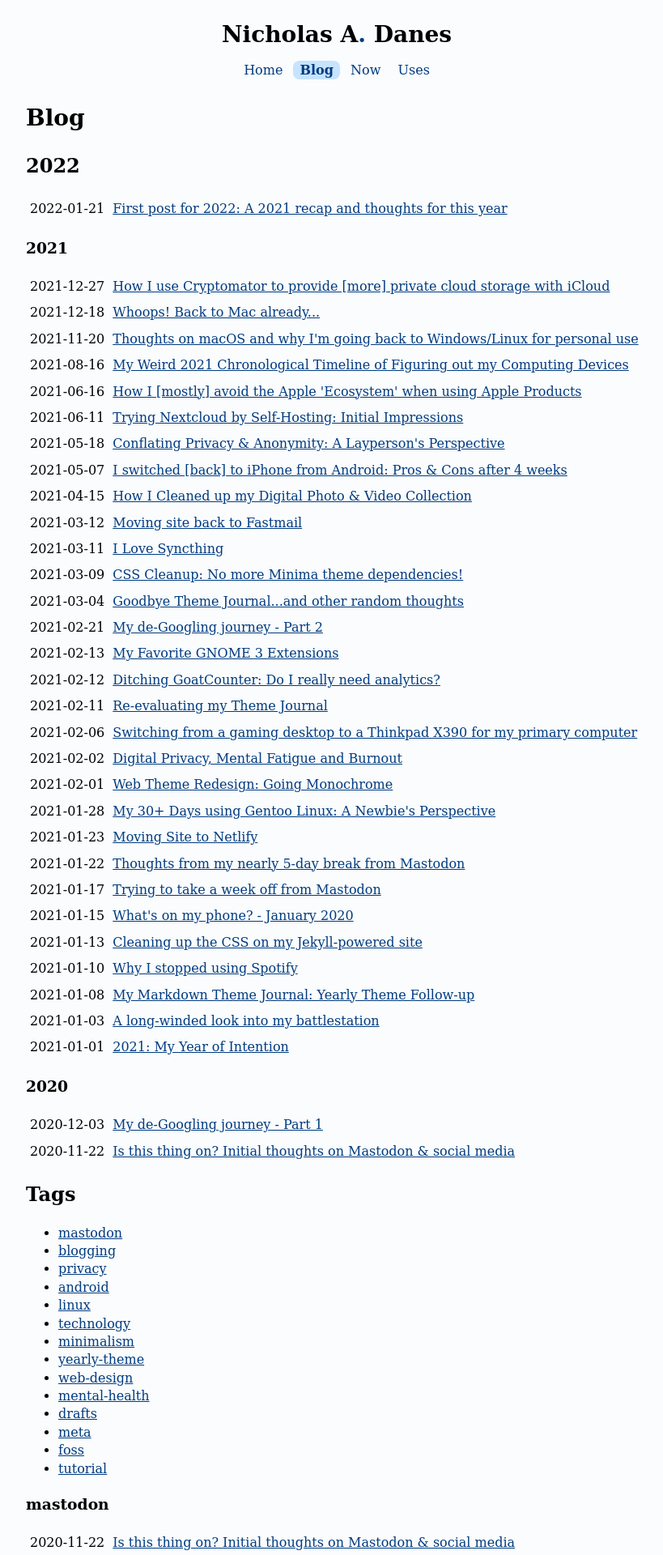
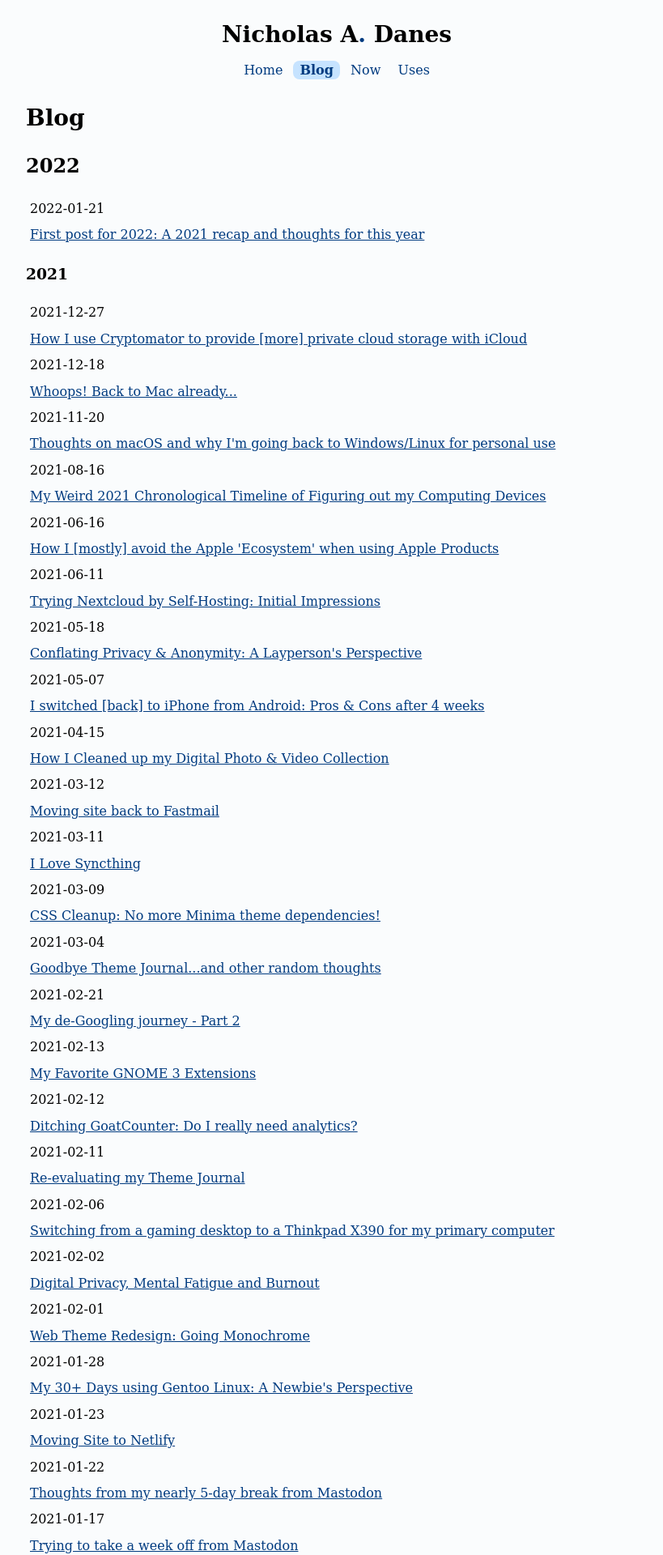
Before and after one commit to danesnick/old_website, a Jekyll site: the page built from blog.markdown, in a window 1280 px wide. Shown: the top 1920 px of the page at 81% size, without its empty margins (224-1043 px from the left). Built offline with Jekyll 4.4.1, drawn with Linux system fonts in a browser that asks for light colours.

Commit message:
Fixed blog layout

```diff
--- a/_includes/head.html
+++ b/_includes/head.html
@@ -10,7 +10,7 @@
      <title> {{ page.title }} | Nicholas Danes</title>
    {%- endif -%}
    <link rel="stylesheet" href="{{ "/assets/css/style.css" | relative_url }}">
-   <link rel="shortcut icon" type="image/png" href="favicon.png">
+   <link rel="shortcut icon" type="image/png" href="{{ "/favicon.png" | relative_url}}">
    <script data-goatcounter="https://ndanes.goatcounter.com/count"
         async src="//gc.zgo.at/count.js"></script>
 
--- a/_layouts/blog.html
+++ b/_layouts/blog.html
@@ -20,6 +20,8 @@
     {% endif %}
 	<tr>
 	    <td>{{ post.date | date: site.date_format  }} </td>
+	</tr>
+	<tr>
 	    <td><a href="{{ post.url }}">{{ post.title }}</a></td>
 	</tr>
     {% if forloop.last %}
@@ -52,6 +54,8 @@
     {% if post.tags contains t %}
     <tr>
     	<td>{{ post.date | date: site.date_format  }}</td>
+    </tr>
+    <tr>
 	<td><a href="{{ post.url }}">{{ post.title }}</a></td>
     </tr>
     {% endif %}
```
